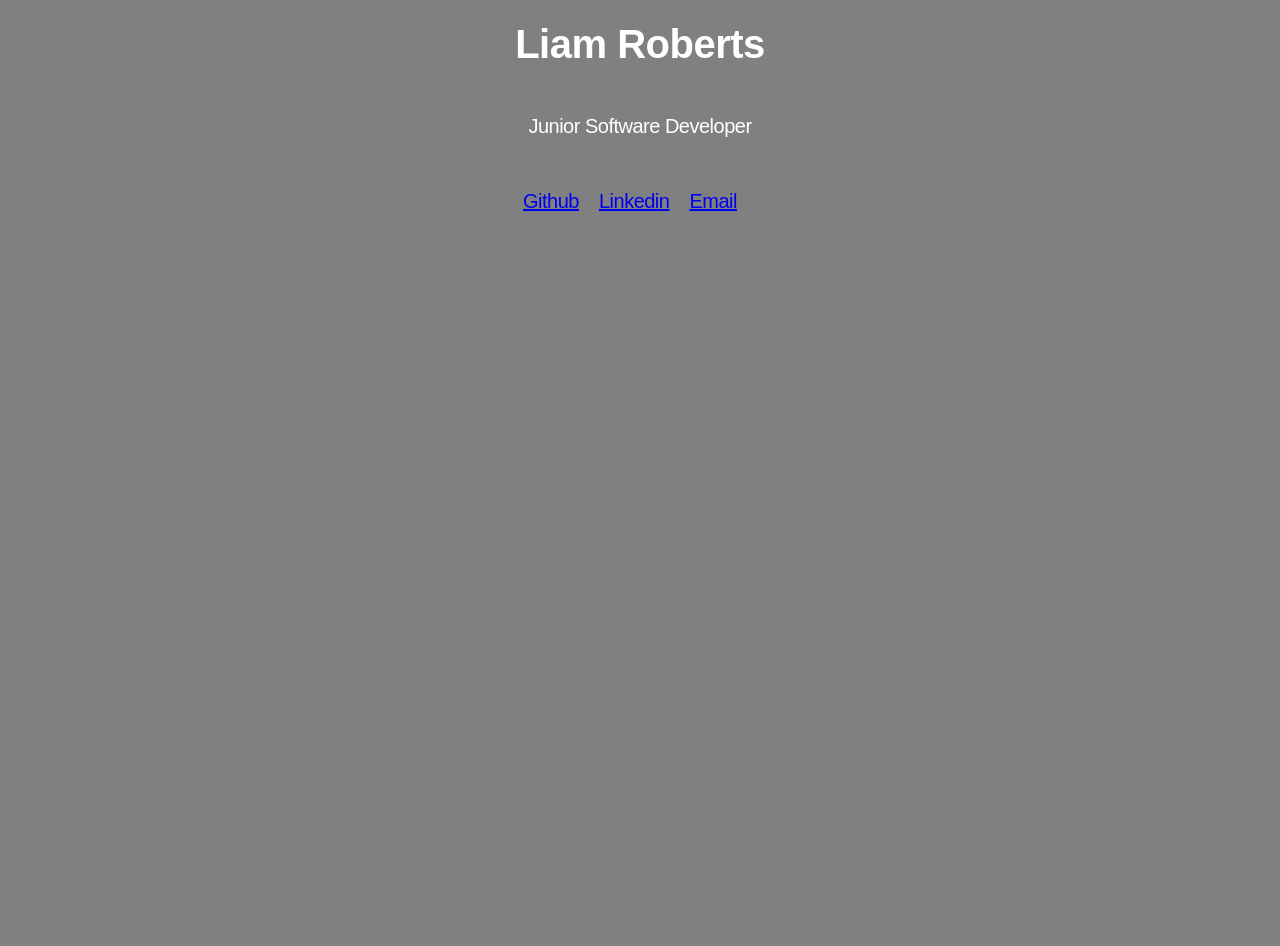
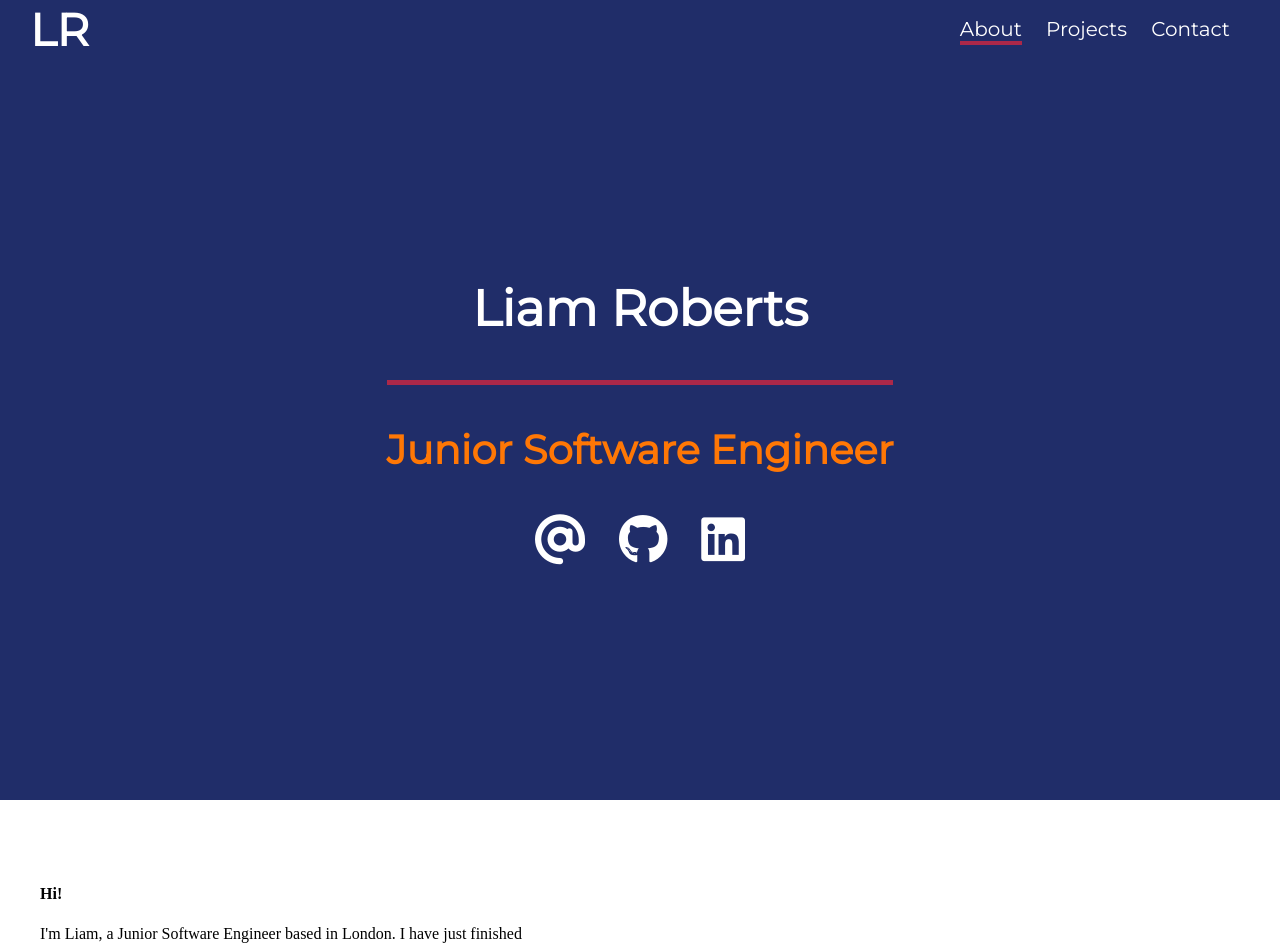
Before and after one commit to leeofham/leeofham.github.io, a website: page index.html in a window 1280 px wide. Shown: the top 946 px of the page. Before the commit the page ends 800 px from the top, so only its background shows below. Drawn offline with Linux system fonts and the light colour scheme.

Commit message:
added navbar and top hero

```diff
--- /dev/null
+++ b/app.js
@@ -0,0 +1 @@
+console.log('JS loaded')
--- a/index.html
+++ b/index.html
@@ -3,19 +3,44 @@
   <head>
     <meta charset="utf-8">
     <title>Liam Roberts: Software Developer</title>
+    <link href="https://fonts.googleapis.com/css?family=Montserrat&display=swap" rel="stylesheet">
     <link rel="stylesheet" href="style.css">
+    <script src="https://kit.fontawesome.com/30eabc3772.js"></script>
+    <script src="app.js" charset="utf-8"></script>
   </head>
   <body>
-    <header id="header">
-						<h1>Liam Roberts</h1>
-						<p>Junior Software Developer</p>
-						<nav>
-							<ul>
-								<li><a href="#" class="icon fa-twitter"><span class="label">Github</span></a></li>
-								<li><a href="#" class="icon fa-facebook"><span class="label">Linkedin </span></a></li>
-								<li><a href="#" class="icon fa-dribbble"><span class="label">Email</span></a></li>
-							</ul>
-						</nav>
-					</header>
+    <navbar>
+      <div class='logo'>
+        <h2>LR</h2>
+      </div>
+      <div class='links'>
+        <a href=#about>About</a>
+        <a href=#projects class='two'>Projects</a>
+        <a href=#contact class='three'>Contact</a>
+        <hr class='underline'/>
+      </div>
+    </navbar>
+    <section class='hero'>
+      <div class='hero-text'>
+        <h1>Liam Roberts</h1>
+        <hr>
+        <h3>Junior Software Engineer</h3>
+      </div>
+      <div class='icons'>
+        <a href='#'><i class="fas fa-at"></i></a>
+        <a href="https://github.com/leeofham" target="_blank"><i class="fab fa-github"></i></a>
+        <a href="https://linkedin.com/in/liamroberts300" target="_blank"><i class="fab fa-linkedin last-icon"></i></a>
+      </div>
+    </section>
+    <section class='about anchor' id='about'>
+      <h4>Hi!</h4>
+      <p> I'm Liam, a Junior Software Engineer based in London. I have just finished </p>
+    </section>
+    <section class='projects anchor' id='projects'>
+      <p>Lorem ipsum dolor sit amet, consectetur adipisicing elit, sed do eiusmod tempor incididunt ut labore et dolore magna aliqua. Ut enim ad minim veniam, quis nostrud exercitation ullamco laboris nisi ut aliquip ex ea commodo consequat. Duis aute irure dolor in reprehenderit in voluptate velit esse cillum dolore eu fugiat nulla pariatur. Excepteur sint occaecat cupidatat non proident, sunt in culpa qui officia deserunt mollit anim id est laborum.</p>
+    </section>
+    <section class='contact anchor' id='contact'>
+      <p>Lorem ipsum dolor sit amet, consectetur adipisicing elit, sed do eiusmod tempor incididunt ut labore et dolore magna aliqua. Ut enim ad minim veniam, quis nostrud exercitation ullamco laboris nisi ut aliquip ex ea commodo consequat. Duis aute irure dolor in reprehenderit in voluptate velit esse cillum dolore eu fugiat nulla pariatur. Excepteur sint occaecat cupidatat non proident, sunt in culpa qui officia deserunt mollit anim id est laborum.</p>
+    </section>
   </body>
 </html>
--- a/style.css
+++ b/style.css
@@ -1,29 +1,112 @@
 *{
-  font-family: Arial, sans-serif;
+  box-sizing: border-box;
 }
 
-ol, ul {
+html, body{
   display: flex;
-  flex-direction: row;
-	list-style: none;
-  padding: 0px;
+  flex-direction: column;
+  margin: 0;
 }
 
-li{
-  margin: 0px 20px 0px 0px;
+navbar{
+  position: fixed;
+  width: 100vw;
+  display: flex;
+  justify-content: space-between;
+  flex-direction: row;
+  height:8vh;
+  background-color: #202D69;
 }
 
-html, body, header {
+.logo{
+  font-family: 'Montserrat', sans-serif;
+  margin: -35px 30px;
+  font-size: 30px;
+  color: white;
+}
+
+.links{
+  font-family: 'Montserrat', sans-serif;
+  margin: 17px 30px;
+}
+
+.links a{
+  font-size: 20px;
+  text-decoration: none;
+  margin-right: 20px;
+  color: white;
+}
+
+.links a:hover{
+  margin-right: 20px;
+  color: #FF7705;
+}
+
+.two:hover ~ hr {
+  margin-left: 30%;
+  width: 27.5%
+}
+
+.three:hover ~ hr {
+  margin-left: 66%;
+  width: 27.3%
+}
+
+.underline {
+  height: .25rem;
+  width: 21.5%;
+  margin: 0;
+  background: #AB2849;
+  border: none;
+  transition: .3s ease-in-out;
+}
+
+.hero{
   display: flex;
   justify-content: center;
   align-items: center;
   flex-direction: column;
-  background: grey;
-	color: #fff;
-	font-family: Arial, sans-serif;
-	font-size: 15pt;
-	font-weight: 300 !important;
-	letter-spacing: -0.025em;
-	line-height: 1.75em;
+  height: 100vh;
+  background-color: #202D69;
+}
+
+h1{
+  text-align: center;
+  color: white;
+  font-size: 50px;
+  font-family: 'Montserrat', sans-serif;
+}
+
+h3{
+  text-align: center;
+  color: #FF7705;
+  font-size: 40px;
+  font-family: 'Montserrat', sans-serif;
+}
+
+hr{
+  background-color: #AB2849;
+  height: 5px;
+  border: none;
+}
+
+i{
+  color: white;
+  font-size: 50px;
+  margin:0px 15px;
+}
+
+i:hover{
+  color: #FF7705;
+  transform: scale(1.4);
+}
+
+.about, .projects, .contact{
+  height: 100vh;
+  width: 1200px;
   margin: 0 auto;
 }
+
+.anchor {
+  padding-top: 8vh;
+}
```
